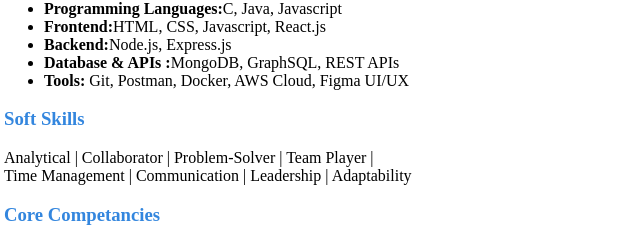
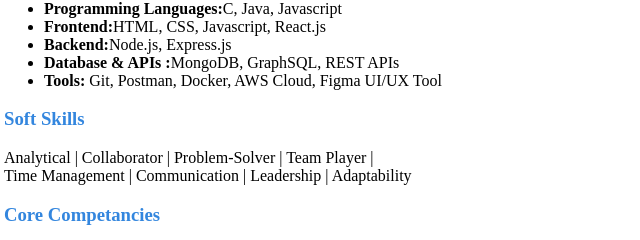
Before and after one commit to ashishyadv1198/resume-, a plain HTML site: page index.html in a window 1280 px wide. Shown: the part 374-614 px from the top of the page, 4-644 px from the left. Drawn offline with Linux system fonts and the light colour scheme.

Commit message:
Update index.html

```diff
--- a/index.html
+++ b/index.html
@@ -38,7 +38,7 @@
             <li><strong>Frontend:</strong>HTML, CSS, Javascript, React.js</li>
             <li><strong>Backend:</strong>Node.js, Express.js</li>
             <li><strong>Database & APIs :</strong>MongoDB, GraphSQL, REST APIs</li>
-            <li><strong>Tools:</strong> Git, Postman, Docker, AWS Cloud, Figma UI/UX </li>
+            <li><strong>Tools:</strong> Git, Postman, Docker, AWS Cloud, Figma UI/UX Tool </li>
             </ul></lebel>
       </section>
       <section>
```
